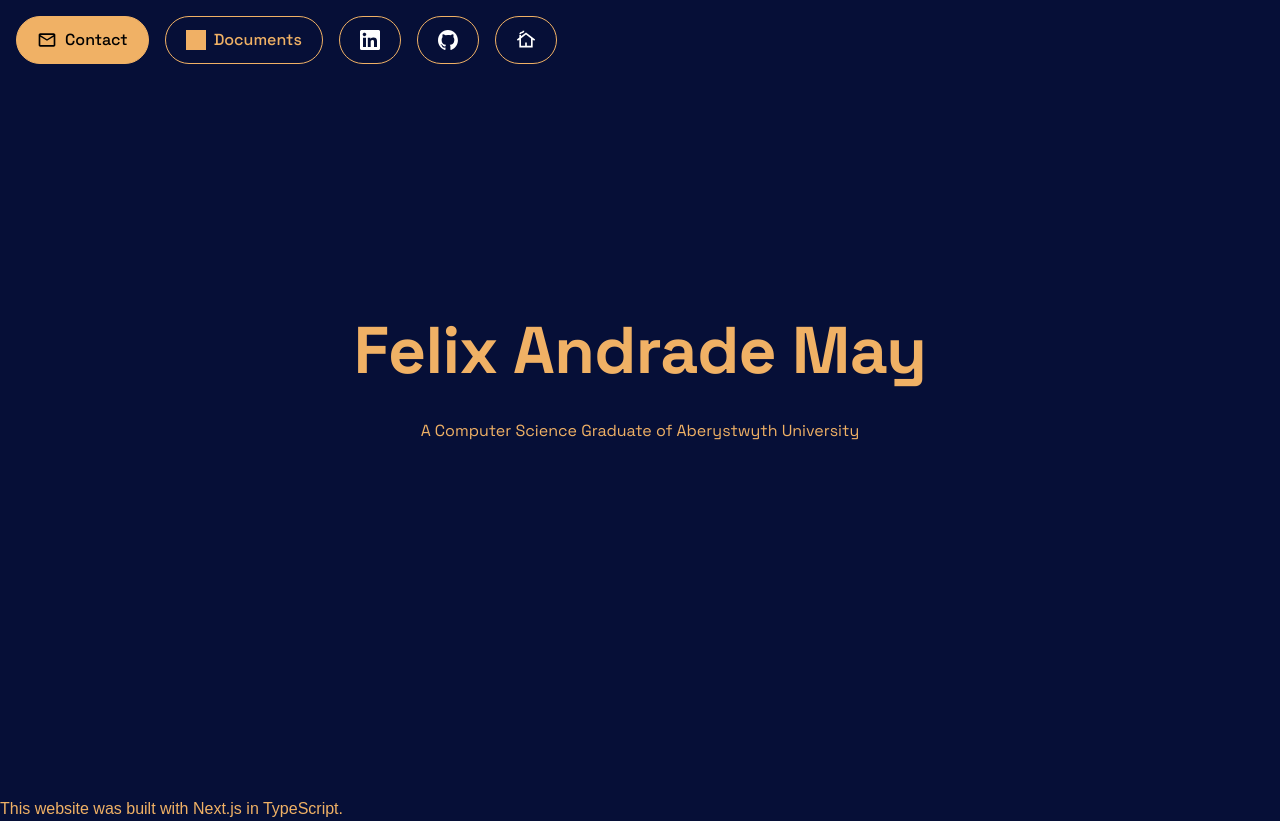
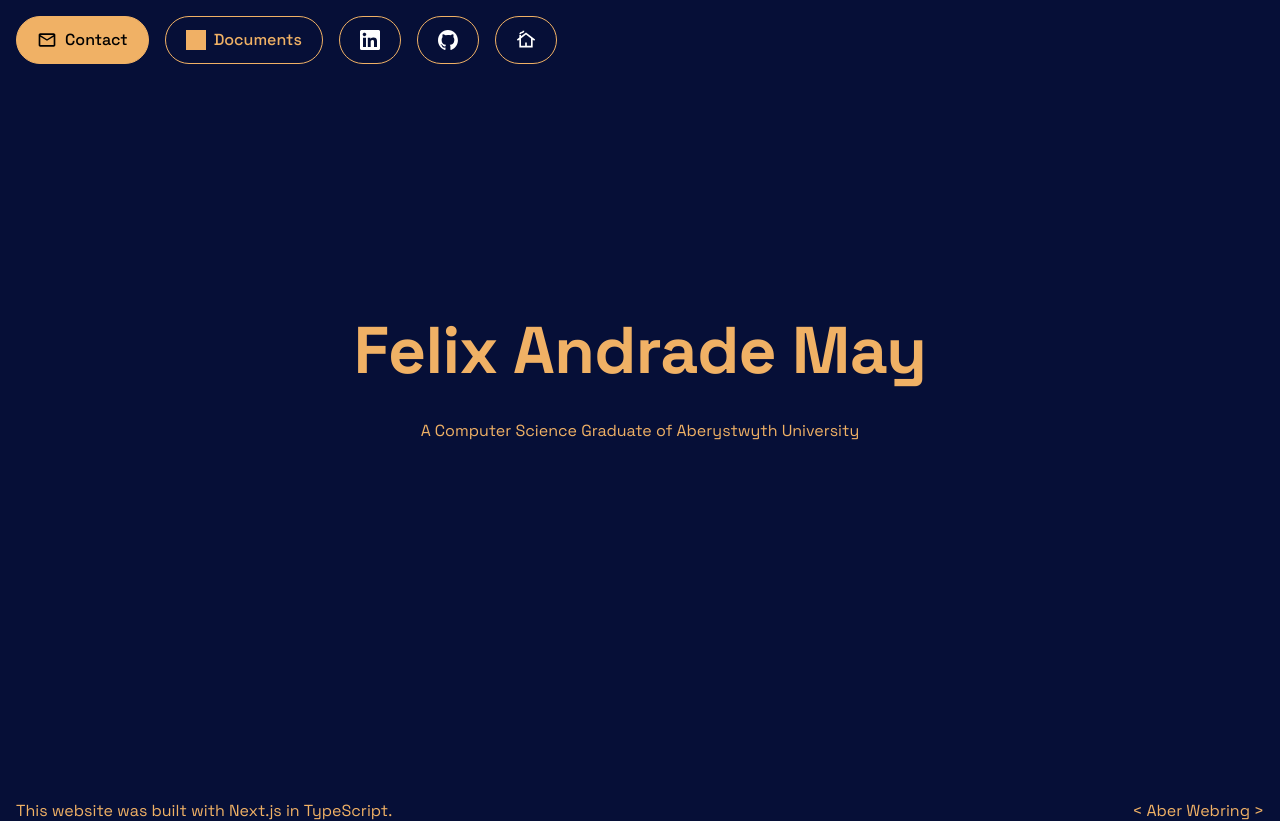
Before and after one commit to fandrademay/felixam-dev, a Next.js app: page / in a window 1280 px wide. Built offline with nearby package versions, Linux system fonts and the light colour scheme; grey boxes are pictures that could not be loaded.

Commit message:
Added aber webring, fixed footer styling

```diff
--- a/package.json
+++ b/package.json
@@ -1,6 +1,6 @@
 {
   "name": "felixam-dev-react",
-  "version": "1.2.1",
+  "version": "1.3.0",
   "private": true,
   "scripts": {
     "dev": "next dev",
--- a/src/app/layout.tsx
+++ b/src/app/layout.tsx
@@ -72,8 +72,13 @@ export default function RootLayout(this: any, {
 
         {children}
 
-        <footer>
-          This website was built with <a href="https://nextjs.org/">Next.js</a> in <a href="https://www.typescriptlang.org/">TypeScript</a>.
+        <footer className={styles.footer}>
+          <div className={styles.mytext}>
+            This website was built with <a href="https://nextjs.org/">Next.js</a> in <a href="https://www.typescriptlang.org/">TypeScript</a>.
+          </div>
+          <div className={styles.webring}>
+                <a href="https://aberwebr.ing/felixam/left"> &lt; </a> <a href="https://aberwebr.ing"> Aber Webring </a> <a href="https://aberwebr.ing/felixam/right"> &gt; </a>
+          </div>
         </footer>
       </body>
     </html>
--- a/src/app/page.module.css
+++ b/src/app/page.module.css
@@ -212,8 +212,6 @@ a.pdf_button:hover {
 }
 
 
-
-
 .header {
   grid-row-start: 3;
   display: grid;
@@ -244,18 +242,27 @@ a.pdf_button:hover {
 }
 
 .footer {
-  /* grid-row-start: 3; */
+  font-family: spaceGrotesk;
   display: flex;
   gap: 5px;
-  position: absolute;
   right: 16px;
   bottom: 16px;
 }
 
 .footer a {
-  display: flex;
+  display: inline-flex;
   align-items: center;
   gap: 8px;
+}
+
+.footer div.webring {
+  margin-left: auto;
+  margin-right: 16px;
+}
+
+.footer div.mytext {
+  margin-right: auto;
+  margin-left: 16px;
 }
 
 .footer img {
```
Also changed, not shown: src/app/globals.css (line endings or trailing spaces).
